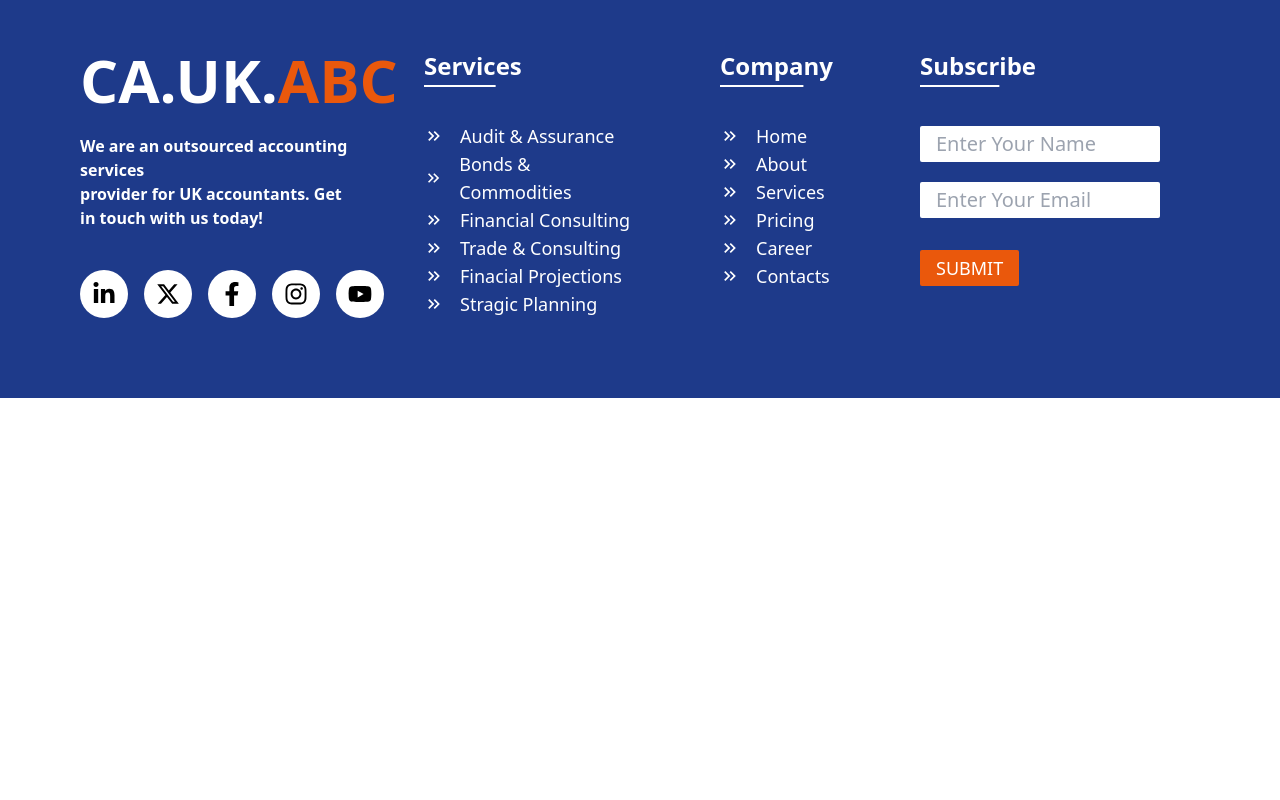
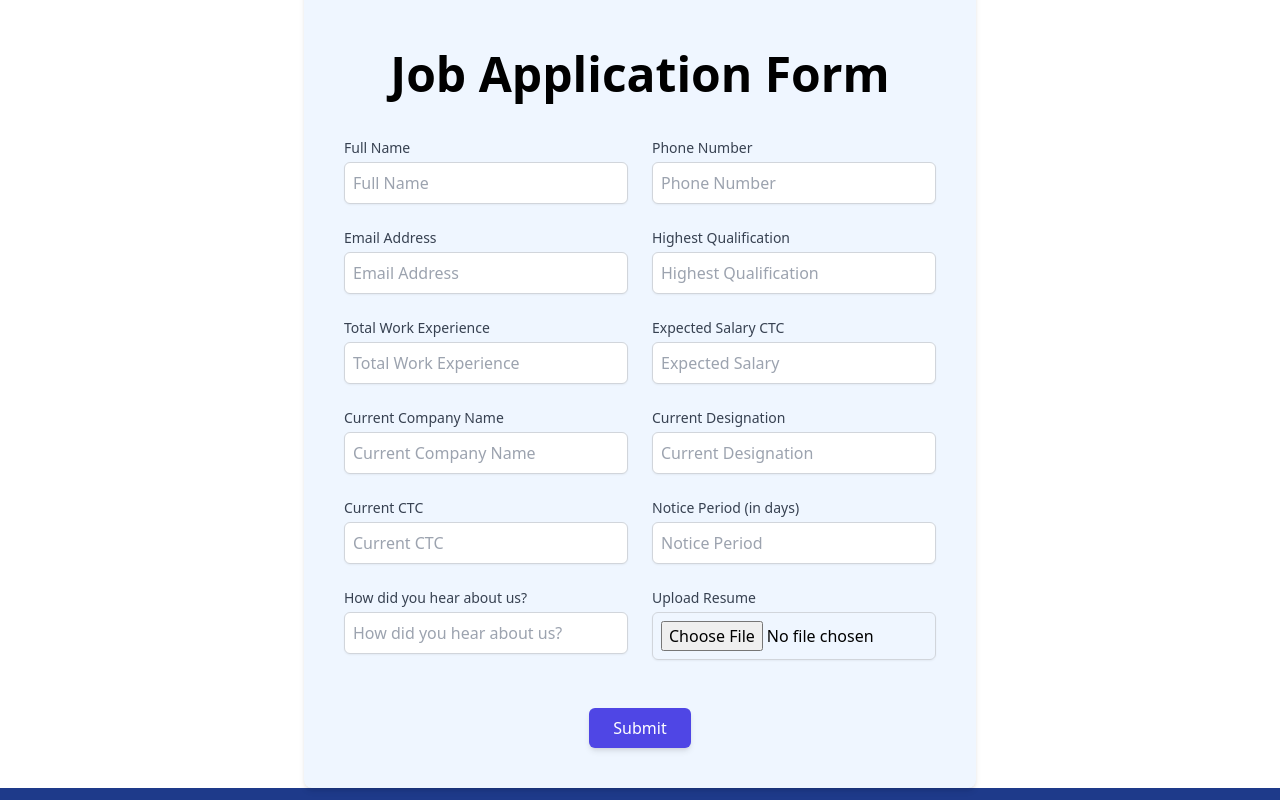
Before and after one commit to Flansh1137/ca, a React (Vite) app: page /career in a window 1280 px wide. Shown: the part 3060-3860 px from the top of the page. Before the commit the page ends 3458 px from the top, so only its background shows below. Built offline with nearby package versions, Linux system fonts and the light colour scheme.

Commit message:
careerformnew

```diff
--- a/package.json
+++ b/package.json
@@ -12,7 +12,7 @@
   "dependencies": {
     "@emailjs/browser": "^4.3.3",
     "@formspree/react": "^2.5.1",
-    "axios": "^1.6.8",
+    "axios": "^1.7.2",
     "react": "^18.2.0",
     "react-dom": "^18.2.0",
     "react-icons": "^5.2.0",
--- a/src/components/Career/career.jsx
+++ b/src/components/Career/career.jsx
@@ -1,6 +1,7 @@
 import React from 'react'
 import career from '../../assets/images/career.jpg';
-import Careerform from './careerform'
+// import Careerform from './careerform'
+import CareerForm from './careerFormNew'
 
 const Career = () => {
 
@@ -74,7 +75,8 @@ const Career = () => {
         </div>
       </div>
 
-      {/* <Careerform /> */}
+      {/* <ContactForm /> */}
+      <CareerForm />
     </>
   )
 }
--- /dev/null
+++ b/src/components/Career/careerFormNew.jsx
@@ -0,0 +1,91 @@
+// src/components/CareerForm.js
+
+import React from 'react';
+
+const CareerForm = () => {
+    return (
+        <div className="flex justify-center items-center min-h-screen ">
+            <form
+                action="https://formspree.io/f/xyyrrvaa"
+                method="POST"
+                className=" p-10 rounded-lg shadow-md w-full max-w-2xl bg-blue-50"
+            >
+                        <div className="text-2xl md:text-5xl font-bold text-center py-10">Job Application Form</div>
+
+                <div className="grid grid-cols-1 md:grid-cols-2 gap-6 ">
+                    <div className="col-span-1">
+                        <label className="block text-sm font-medium text-gray-700">Full Name</label>
+                        <input
+                            type="text"
+                            name="full-name"
+                            className="mt-1 block w-full border border-gray-300 rounded-md shadow-sm p-2 focus:ring-indigo-500 focus:border-indigo-500 "
+                            required
+                            placeholder="Full Name"
+                            pattern="[A-Za-z\s]+"
+                            title="Full Name should only contain alphabets and spaces."
+                        />
+                    </div>
+
+                    <div className="col-span-1">
+                        <label className="block text-sm font-medium text-gray-700">Phone Number</label>
+                        <input
+                            type="text"
+                            name="phone-number"
+                            className="mt-1 block w-full border border-gray-300 rounded-md shadow-sm p-2 focus:ring-indigo-500 focus:border-indigo-500 "
+                            required
+                            placeholder="Phone Number"
+                            pattern="\d{10}"
+                            title="Phone Number should be exactly 10 digits without spaces."
+                        />
+                    </div>
+
+                    <div className="col-span-1">
+                        <label className="block text-sm font-medium text-gray-700">Email Address</label>
+                        <input type="email" name="email-address" className="mt-1 block w-full border border-gray-300 rounded-md shadow-sm p-2 focus:ring-indigo-500 focus:border-indigo-500" required placeholder="Email Address" />
+                    </div>
+                    <div className="col-span-1">
+                        <label className="block text-sm font-medium text-gray-700">Highest Qualification</label>
+                        <input type="text" name="Highest Qualification" className="mt-1 block w-full border border-gray-300 rounded-md shadow-sm p-2 focus:ring-indigo-500 focus:border-indigo-500" required placeholder="Highest Qualification" />
+                    </div>
+                    <div className="col-span-1">
+                        <label className="block text-sm font-medium text-gray-700">Total Work Experience</label>
+                        <input type="text" name="total-work-experience" className="mt-1 block w-full border border-gray-300 rounded-md shadow-sm p-2 focus:ring-indigo-500 focus:border-indigo-500" required placeholder="Total Work Experience" />
+                    </div>
+                    <div className="col-span-1">
+                        <label className="block text-sm font-medium text-gray-700">Expected Salary CTC</label>
+                        <input type="text" name="expected-salary" className="mt-1 block w-full border border-gray-300 rounded-md shadow-sm p-2 focus:ring-indigo-500 focus:border-indigo-500" placeholder="Expected Salary" />
+                    </div>
+                    <div className="col-span-1">
+                        <label className="block text-sm font-medium text-gray-700">Current Company Name</label>
+                        <input type="text" name="current-company-name" className="mt-1 block w-full border border-gray-300 rounded-md shadow-sm p-2 focus:ring-indigo-500 focus:border-indigo-500" placeholder="Current Company Name" />
+                    </div>
+                    <div className="col-span-1">
+                        <label className="block text-sm font-medium text-gray-700">Current Designation</label>
+                        <input type="text" name="current-designation" className="mt-1 block w-full border border-gray-300 rounded-md shadow-sm p-2 focus:ring-indigo-500 focus:border-indigo-500" placeholder="Current Designation" />
+                    </div>
+                    <div className="col-span-1">
+                        <label className="block text-sm font-medium text-gray-700">Current CTC</label>
+                        <input type="text" name="current-ctc" className="mt-1 block w-full border border-gray-300 rounded-md shadow-sm p-2 focus:ring-indigo-500 focus:border-indigo-500" placeholder="Current CTC" />
+                    </div>
+                    <div className="col-span-1">
+                        <label className="block text-sm font-medium text-gray-700">Notice Period (in days)</label>
+                        <input type="text" name="notice-period" className="mt-1 block w-full border border-gray-300 rounded-md shadow-sm p-2 focus:ring-indigo-500 focus:border-indigo-500" placeholder="Notice Period" />
+                    </div>
+                    <div className="col-span-1">
+                        <label className="block text-sm font-medium text-gray-700">How did you hear about us?</label>
+                        <input type="text" name="how-did-you-hear" className="mt-1 block w-full border border-gray-300 rounded-md shadow-sm p-2 focus:ring-indigo-500 focus:border-indigo-500" placeholder="How did you hear about us?" />
+                    </div>
+                    <div className="col-span-1">
+                        <label className="block text-sm font-medium text-gray-700">Upload Resume</label>
+                        <input type="file" name="resume" className="mt-1 block w-full border border-gray-300 rounded-md shadow-sm p-2 focus:ring-indigo-500 focus:border-indigo-500" required />
+                    </div>
+                    <div className="col-span-1 md:col-span-2 mt-6 text-center">
+                        <button type="submit" className="px-6 py-2 rounded-md bg-indigo-600 text-white font-medium shadow-md hover:bg-indigo-700 focus:outline-none focus:ring-2 focus:ring-indigo-500 focus:ring-offset-2">Submit</button>
+                    </div>
+                </div>
+            </form>
+        </div>
+    );
+};
+
+export default CareerForm;
```
Also changed, not shown: src/components/Career/careerformOLD.jsx (renamed from src/components/Career/careerform.jsx, +36 -66 lines), 1 other file (tests, documents, lock files or other folders).
